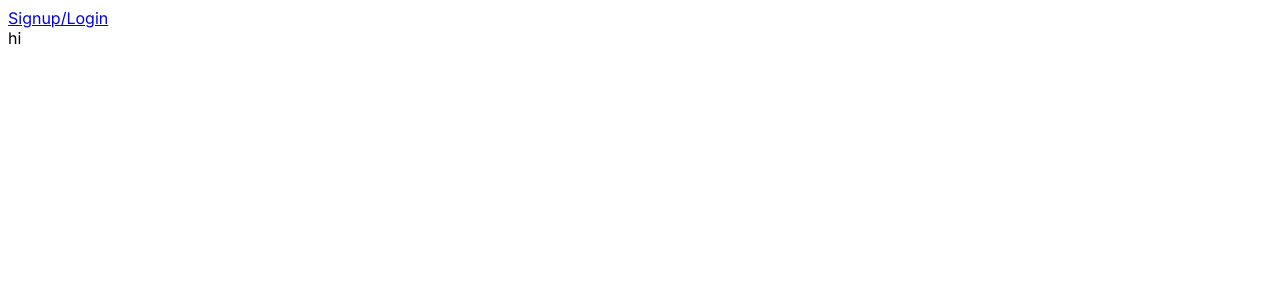
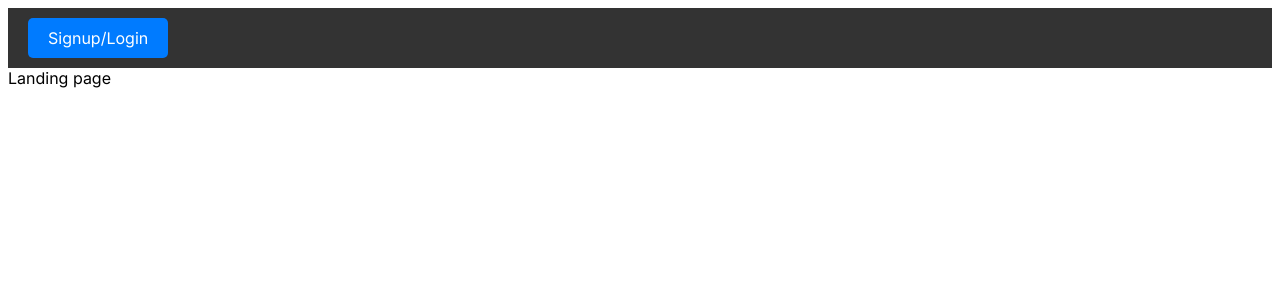
Before and after one commit to UTSCC09/project-gamba, a Next.js app in the folder client/: page / in a window 1280 px wide. Shown: the top 300 px of the page. Built offline with nearby package versions, Linux system fonts and the light colour scheme.

Commit message:
added authenticated navbar, navbar css, and home page logic

```diff
--- /dev/null
+++ b/client/app/components/header.css
@@ -0,0 +1,58 @@
+/* header.css */
+
+/* Navbar styles */
+nav {
+    background-color: #333; /* Background color for the navbar */
+    color: #fff; /* Text color */
+    padding: 10px 0; /* Add some padding for spacing */
+    display: flex;
+    justify-content: space-between;
+    align-items: center;
+  }
+
+  /* Navbar container styles */
+  nav > div {
+    display: flex;
+    align-items: center;
+    gap: 20px; /* Spacing between items */
+    margin: 0 20px;
+  }
+
+  /* Button styles */
+  button {
+    background-color: #007bff; /* Button background color */
+    color: #fff; /* Button text color */
+    padding: 10px 20px; /* Padding around the button text */
+    border: none; /* Remove button border */
+    border-radius: 5px; /* Add some rounded corners */
+    cursor: pointer; /* Show a pointer cursor on hover */
+  }
+
+  /* Button hover effect */
+  button:hover {
+    background-color: #0056b3; /* Darker color on hover */
+  }
+
+  /* Link styles (for the "Signup/Login" button) */
+  a {
+    text-decoration: none; /* Remove underlines from links */
+    display: inline-block; /* Make the link a block element */
+    padding: 10px 20px; /* Padding around the link text */
+    background-color: #007bff; /* Button background color */
+    color: #fff; /* Link text color */
+    border: none; /* Remove link border */
+    border-radius: 5px; /* Add some rounded corners */
+    cursor: pointer; /* Show a pointer cursor on hover */
+  }
+
+  /* Link hover effect */
+  a:hover {
+    background-color: #0056b3; /* Darker color on hover */
+  }
+
+  /* Style the buttons inside a div */
+  .header_buttons {
+    display: flex;
+    gap: 20px; /* Spacing between buttons */
+    margin-left: auto; /* Push buttons to the right */
+  }
--- a/client/app/components/header.js
+++ b/client/app/components/header.js
@@ -2,10 +2,11 @@ import Link from 'next/link'
 import Cookies from "js-cookie";
 import { useRouter } from 'next/navigation'
 import { useState, useEffect } from 'react';
+import "./header.css";
 
 export default function Header() {
     const router = useRouter()
-    const [isUserLoggedIn, setIsUserLoggedIn] = useState(Cookies.get('username'));
+    const [isUserLoggedIn, setIsUserLoggedIn] = useState(null);
 
     // Listen for changes in the 'username' cookie
     useEffect(() => {
@@ -21,13 +22,21 @@ export default function Header() {
     }
 
     return (
+        <div>
             <nav>
                 <div>
                     {isUserLoggedIn ? (
+                        <div className='header_buttons'>
+                            <button>Inventory</button>
+                            <button>Leaderboard</button>
+                            <button>Trade</button>
                             <button onClick={handleSignOut}>Signout</button>
+                        </div>
+
                     ) : <Link href="/signup">Signup/Login</Link>}
 
                 </div>
             </nav>
+        </div>
     )
 }
--- a/client/app/page.js
+++ b/client/app/page.js
@@ -37,7 +37,7 @@ export default function Page() {
       <ApolloProvider client={client}>
         <Header />
         <div>
-          hi
+          Landing page
         </div>
       </ApolloProvider>
     </>
--- a/client/app/signup/page.js
+++ b/client/app/signup/page.js
@@ -71,7 +71,7 @@ export default function Signup() {
     } else {
       setError(null); // Clear any previous error
       Cookies.set("username", username, { expires: 7 });
-      router.push("/")
+      router.push("/home")
       // Proceed with signing in the user
     }
 
```
Also changed, not shown: client/app/home/page.js (added, +27 -0 lines). Lines whose indentation alone changed are shown as unchanged.
